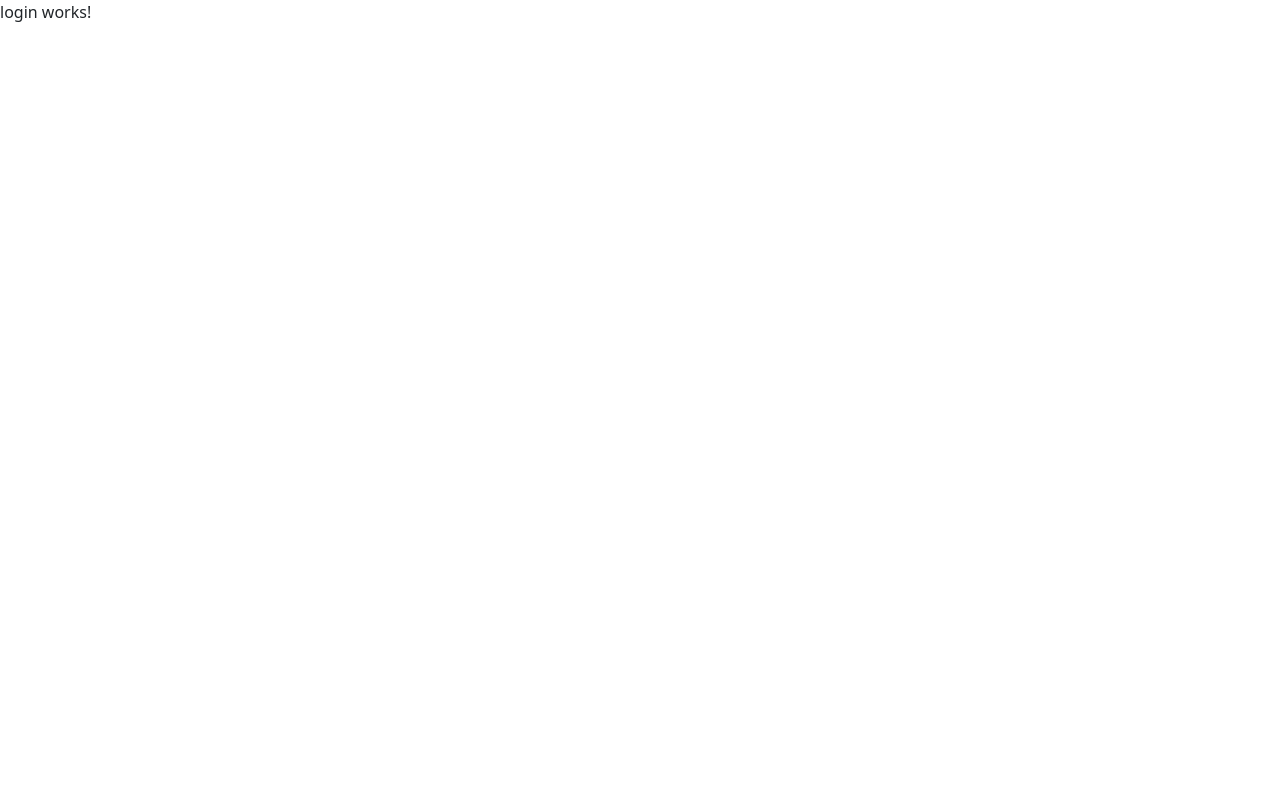
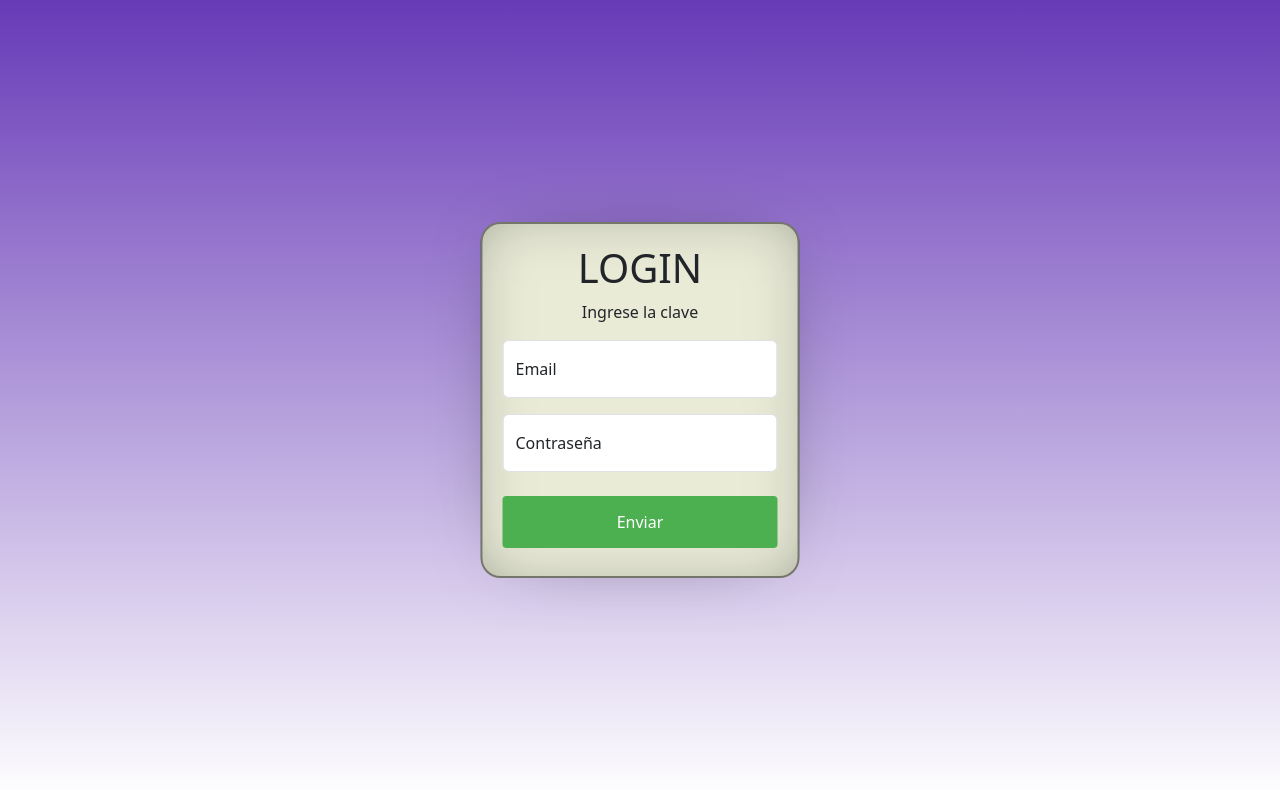
Before and after one commit to GabrielR-Dev/ticketera-frontend, an Angular app: page /login in a window 1280 px wide. Shown: the top 790 px of the page. Built offline with nearby package versions, Linux system fonts and the light colour scheme; no server answers.

Commit message:
login terminado

```diff
--- a/src/app/components/auth/login/login.component.css
+++ b/src/app/components/auth/login/login.component.css
@@ -0,0 +1,54 @@
+:host {
+  display: block;
+  min-height: 100vh; /* Mínimo el 100% de la altura de la pantalla */
+
+  background: #673ab7;
+  background: linear-gradient(
+    180deg,
+    rgba(103, 58, 183, 1) 0%,
+    rgba(255, 255, 255, 1) 100%
+  );
+}
+
+
+input {
+  width: 275px !important;
+}
+form {
+  position: absolute;
+  display: flex;
+  flex-direction: column;
+  align-items: center;
+  top: 50%;
+  left: 50%;
+  transform: translate(-50%, -50%);
+  background-color: rgb(233, 235, 215);
+  box-shadow: inset 0px 0px 80px -40px rgba(0, 0, 0, 0.62),
+    0px 0px 80px -40px rgba(0, 0, 0, 0.62);
+  padding: 20px;
+  border: 2px rgb(0, 0, 0, 0.5) solid;
+  border-radius: 20px;
+  /* width: 40vh; */
+}
+
+.btn {
+  width: 100%;
+  background-color: #4caf50;
+  color: white;
+  padding: 14px 20px;
+  margin: 8px 0;
+  border: none;
+  border-radius: 4px;
+  cursor: pointer;
+}
+
+.invalid {
+  color: red;
+  margin-left: 5px;
+}
+
+@media (max-width: 768px) {
+  input {
+    width: 230px !important;
+  }
+}
--- a/src/app/components/auth/login/login.component.html
+++ b/src/app/components/auth/login/login.component.html
@@ -1 +1,35 @@
-<p>login works!</p>
+<form
+  (ngSubmit)="onSubmit()"
+  method="POST"
+  class="form needs-validation .login-container"
+  id="form"
+>
+  <h1>LOGIN</h1>
+  <p>Ingrese la clave</p>
+  <div class="form-floating mb-3">
+    <input
+      type="usuario"
+      class="form-control"
+      id="usuario"
+      name="usuario"
+      placeholder="Usuario"
+      [(ngModel)]="usuario"
+    />
+    <label for="usuario">Email</label>
+  </div>
+
+  <div class="form-floating mb-3">
+    <input
+      type="password"
+      class="form-control"
+      id="password"
+      name="password"
+      placeholder="Contraseña"
+      [(ngModel)]="password"
+    />
+    <label for="password">Contraseña</label>
+    <div class="invalid"> {{ error }} </div>
+  </div>
+
+  <button type="submit" class="btn btn-success enviar">Enviar</button>
+</form>
--- a/src/app/components/auth/login/login.component.ts
+++ b/src/app/components/auth/login/login.component.ts
@@ -1,11 +1,65 @@
+import { CommonModule } from '@angular/common';
 import { Component } from '@angular/core';
+import { FormsModule } from '@angular/forms';
+import { ApiService } from '../../../services/api.service';
+import { IUsuario } from '../../../interfaces/IUsuario';
+import { Router } from '@angular/router';
 
 @Component({
   selector: 'app-login',
-  imports: [],
+  imports: [CommonModule, FormsModule],
   templateUrl: './login.component.html',
-  styleUrl: './login.component.css'
+  styleUrl: './login.component.css',
 })
 export class LoginComponent {
+  usuario: string = '';
+  password: string = '';
+  usuariosDatos: IUsuario[] = [];
+  error: string = '';
 
+  constructor(private apiService: ApiService, private router: Router) {}
+
+  ngOnInit() {
+    this.cargarUsuarios();
+  }
+
+  async cargarUsuarios() {
+    this.apiService.getUsers().subscribe({
+      next: (datos) => {
+        this.usuariosDatos = datos.map((d: any) => ({
+          id: d.ID,
+          email: d.EMAIL,
+          contraseña: d.CONTRASENA,
+          apellido: d.APELLIDO,
+          rol: d.ROL,
+          telefono: d.TELEFONO,
+          dni: d.DNI,
+          activo: d.ACTIVO,
+          fechaRegistro: d.FECHAREGISTRO,
+        }));
+        // console.log('Usuarios cargados:', this.usuariosDatos);
+      },
+      error: (error) => {
+        console.error('Error al cargar usuarios:', error);
+      },
+    });
+  }
+
+  onSubmit() {
+    const usuarioEncontrado = this.usuariosDatos.find(
+      (element) =>
+        element.email === this.usuario && element.contraseña === this.password && element.activo
+    );
+
+    if (usuarioEncontrado) {
+      this.error = '';
+      console.log('Inicio de sesión exitoso');
+      this.router.navigate(['/menu/dashboard']);
+    } else if (!this.usuario || !this.password) {
+      this.error = 'Por favor, ingrese email y contraseña.';
+    } else {
+      this.error = 'Usuario o email incorrectos.';
+    }
+
+  }
 }
--- a/src/app/components/historial-issues/historial-issues.component.css
+++ b/src/app/components/historial-issues/historial-issues.component.css
@@ -1,5 +1,11 @@
 :root {
   --color-principal: #673AB7;
+
+}
+
+:host {
+  display: block;
+  min-height: 100vh; /* Mínimo el 100% de la altura de la pantalla */
 
 }
 
```
